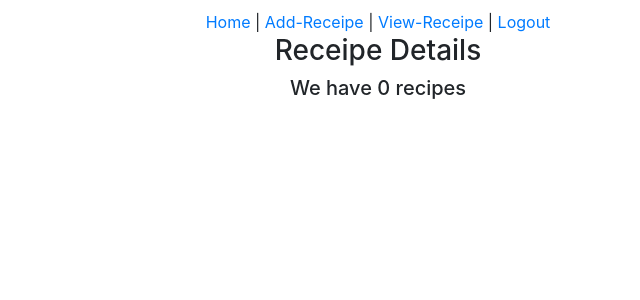
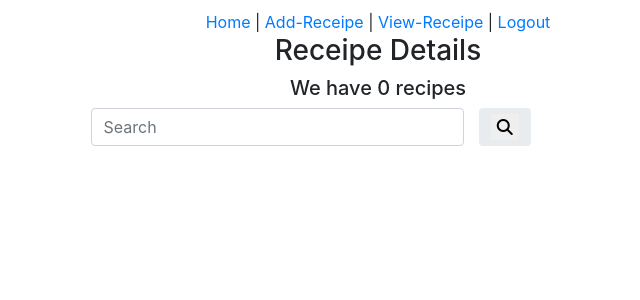
Before and after one commit to iamrosan/django-crud, a Django app: page /details/ in a window 1280 px wide. Shown: the top 300 px of the page, without its empty margins (262-902 px from the left). Run offline with Django 4.2, Linux system fonts and the light colour scheme; the visitor is signed in with stand-in values (Sample User, id 1); data that the repository does not hold is empty.

Commit message:
search functionality

```diff
--- a/vegetable/templates/vegetable/base.html
+++ b/vegetable/templates/vegetable/base.html
@@ -5,6 +5,7 @@
     <meta http-equiv="X-UA-Compatible" content="IE=edge">
     <meta name="viewport" content="width=device-width, initial-scale=1.0">
     <link rel="stylesheet" href="https://cdn.jsdelivr.net/npm/bootstrap@4.3.1/dist/css/bootstrap.min.css" integrity="sha384-ggOyR0iXCbMQv3Xipma34MD+dH/1fQ784/j6cY/iJTQUOhcWr7x9JvoRxT2MZw1T" crossorigin="anonymous">
+    <link rel="stylesheet" href="https://cdnjs.cloudflare.com/ajax/libs/font-awesome/6.4.0/css/all.min.css" integrity="sha512-iecdLmaskl7CVkqkXNQ/ZH/XLlvWZOJyj7Yy7tcenmpD1ypASozpmT/E0iPtmFIB46ZmdtAc9eNBvH0H/ZpiBw==" crossorigin="anonymous" referrerpolicy="no-referrer" />
     <title>Receipe Django Try</title>
 </head>
 <body>
--- a/vegetable/templates/vegetable/receipeDetails.html
+++ b/vegetable/templates/vegetable/receipeDetails.html
@@ -2,6 +2,23 @@
 {% block view %}
 <h3 style="text-align:center"> Receipe Details</h3>
 <h5 style="text-align:center">We have {{receipes.count}} recipes</h5>
+<form method="post">
+    {% csrf_token %}
+    <div class="input-group rounded">
+        <div class="row col-md-6 mx-auto text-center">
+            <div class="col-8">
+              <input type="search" class="form-control rounded" placeholder="Search" name='search_detail' aria-label="Search" aria-describedby="search-addon" />
+            </div>
+            <span class="input-group-text border-0" id="search-addon">
+                <button type="submit" style="border:none; outline: none;">
+                    <i class="fas fa-search"></i>
+                </button>
+            </span>
+          </div>
+
+
+      </div>
+</form>
 <div class="container" style="text-align:center">
 
     {% for receipe in receipes %}
--- a/vegetable/views.py
+++ b/vegetable/views.py
@@ -4,6 +4,7 @@ from django.contrib.auth.models import User
 from django.contrib import messages
 from django.contrib.auth import authenticate, login, logout
 from django.contrib.auth.decorators import login_required
+from django.db.models import Q
 
 # Create your views here.
 def home(request):
@@ -28,6 +29,11 @@ def receipe(request):
 @login_required(login_url='login')
 def viewReceipe(request):
     receipes = Receipe.objects.all()
+    if request.method=='POST':
+        search_detail = request.POST['search_detail']
+        print(search_detail)
+        # query =
+        receipes = Receipe.objects.filter(receipe_name__icontains=search_detail)
     return render(request,'vegetable/receipeDetails.html',{'receipes':receipes})
 
 
```
